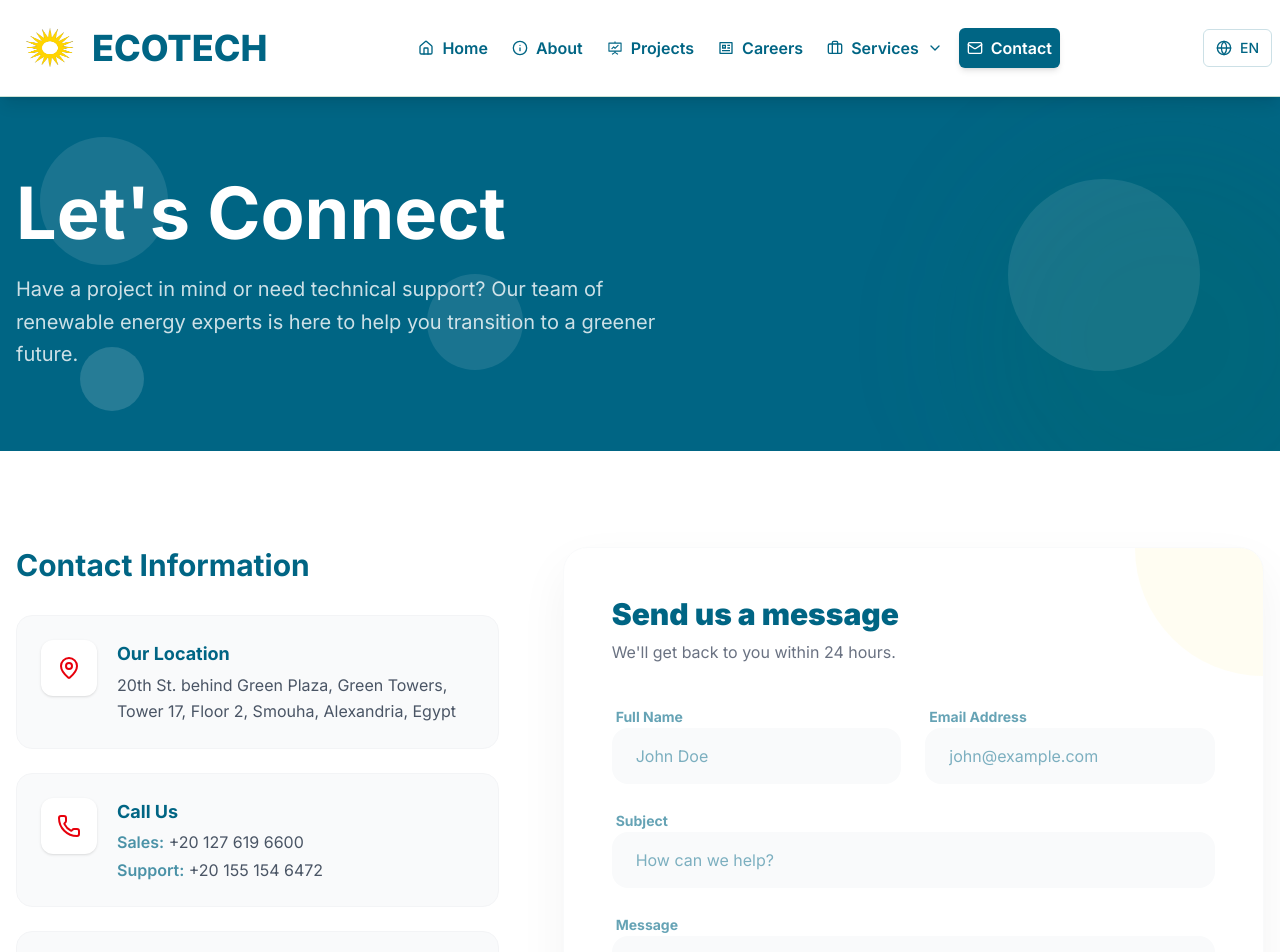
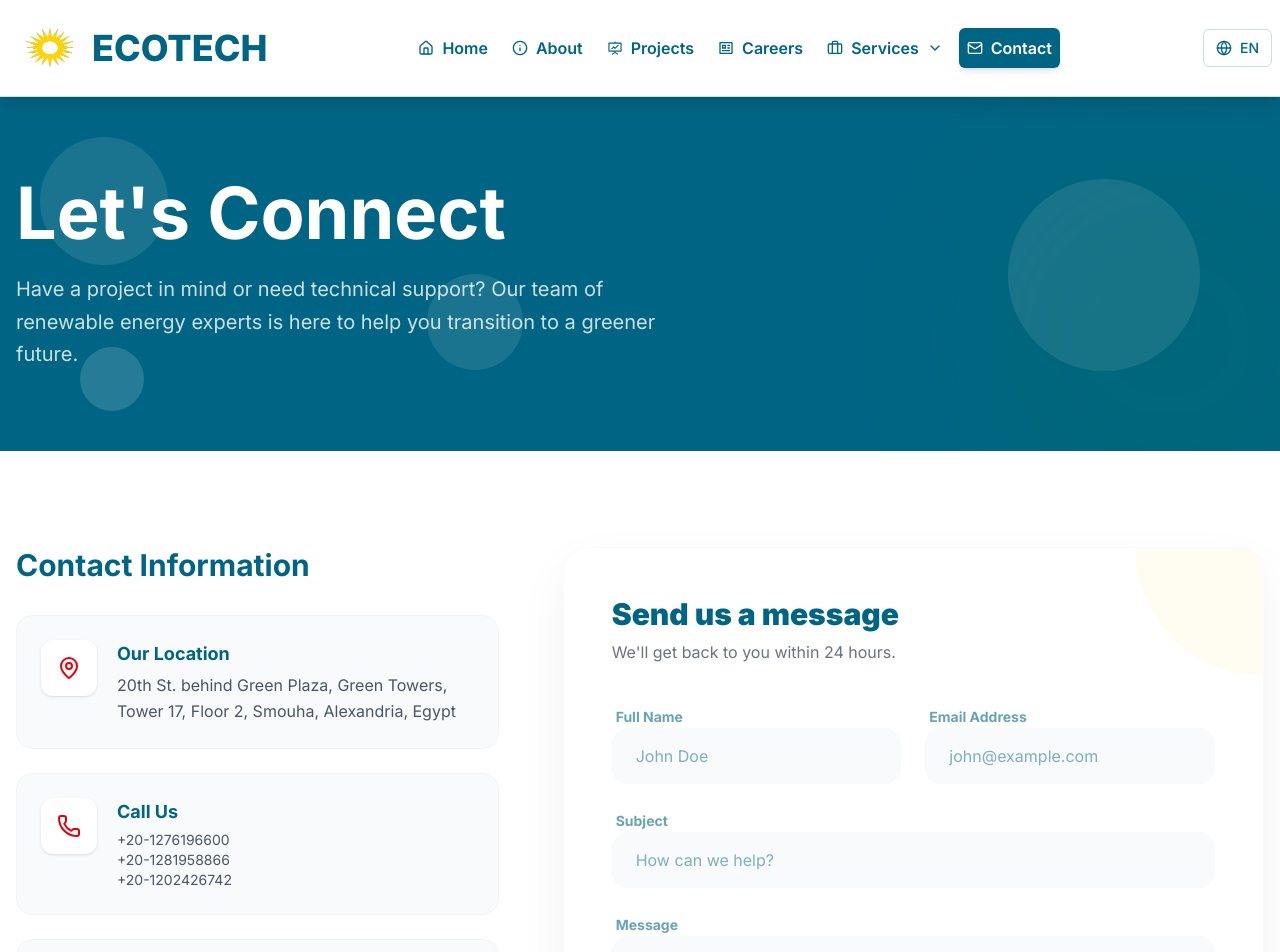
Before and after one commit to mohamedsedekmohamed/ECOTECH-, a React (Vite) app: page /contact in a window 1280 px wide. Shown: the top 952 px of the page. Built offline with nearby package versions, Linux system fonts and the light colour scheme.

Commit message:
change number

```diff
--- a/src/pages/About.jsx
+++ b/src/pages/About.jsx
@@ -7,7 +7,7 @@ import {
   Zap,
   Building2,
 } from "lucide-react";
-import pppd from "../assets/pppd.pdf";
+import pppd from "../assets/pppd2.pdf";
 import { X, ChevronRight, ChevronLeft } from "lucide-react";
 import AOS from "aos";
 import "aos/dist/aos.css";
--- a/src/pages/Contact.jsx
+++ b/src/pages/Contact.jsx
@@ -6,6 +6,8 @@ import { useTranslation } from "react-i18next";
 
 const Contact = () => {
   const { t, i18n } = useTranslation();
+    const isRTL = i18n.language === "ar";
+
 const lang=i18n.language==="ar"
   useEffect(() => {
     AOS.init({
@@ -14,7 +16,11 @@ const lang=i18n.language==="ar"
       once: true,
     });
   }, []);
-
+const phoneNumbers = [
+  "+20-1276196600",
+  "+20-1281958866",
+  "+20-1202426742",
+];
   return (
     <div className="min-h-screen bg-white relative" dir={lang?"rtl":"ltr"}>
       {/* Hero Section */}
@@ -67,12 +73,14 @@ const lang=i18n.language==="ar"
                 <div>
                   <h4 className="font-bold text-maincolor text-lg mb-1">{t("contact.info.callUsTitle")}</h4>
                   <div className="text-gray-600 space-y-1">
-                    <p>
-                      <span className="font-semibold text-maincolor/70">{t("contact.info.sales")}</span> +20 127 619 6600
-                    </p>
-                    <p>
-                      <span className="font-semibold text-maincolor/70">{t("contact.info.support")}</span> +20 155 154 6472
-                    </p>
+                  <div className={isRTL ? "text-right" : "text-left"}>
+  {phoneNumbers.map((num, index) => (
+    <p key={index} className="text-sm font-semibold">
+      {isRTL ? num.replace("+", "") + "+" : num}
+    </p>
+  ))}
+</div>
+
                   </div>
                 </div>
               </div>
```
Also changed, not shown: 1 other file (tests, documents, lock files or other folders).
